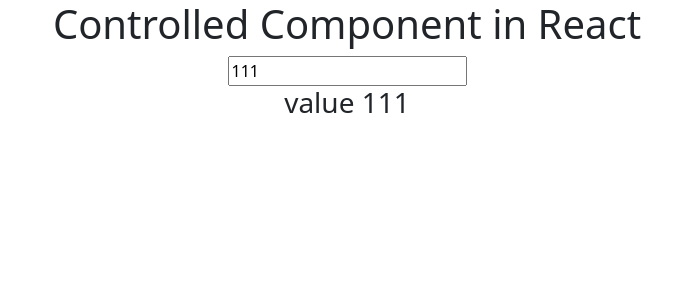
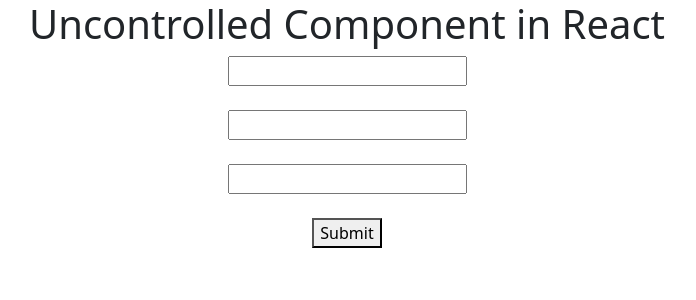
Before and after one commit to Deepakiit17/React_Tutorial, a React (Create React App) app: page / in a window 1280 px wide. Shown: the top 300 px of the page, without its empty margins (293-989 px from the left). Built offline with nearby package versions, Linux system fonts and the light colour scheme.

Commit message:
Uncontrolled Component in react

```diff
--- a/src/App.js
+++ b/src/App.js
@@ -1,13 +1,26 @@
-import { useState } from "react";
+import { useRef } from "react";
 import "./App.css";
 
 function App() {
-  let [val, setVal] = useState("111");
+  let inputRef = useRef(null);
+  let inputRef2 = useRef(null);
+
+  function submitForm(e) {
+    e.preventDefault();
+    console.warn("input field 1 value : ", inputRef.current.value);
+    console.warn("input field 2 value : ", inputRef2.current.value);
+    let input3 = document.getElementById("input3").value;
+    console.warn("input field 2 value : ", input3);
+  }
   return (
     <div className="App">
-      <h1>Controlled Component in React </h1>
-      <input type="text" value={val} onChange={(e) => setVal(e.target.value)} />
-      <h3>value {val}</h3>
+      <h1>Uncontrolled Component in React </h1>
+      <form onSubmit={submitForm}>
+        <input type="text" ref={inputRef} /> <br /> <br />
+        <input type="text" ref={inputRef2} /> <br /> <br />
+        <input type="text" id="input3" /> <br /> <br />
+        <button>Submit</button>
+      </form>
     </div>
   );
 }
```
